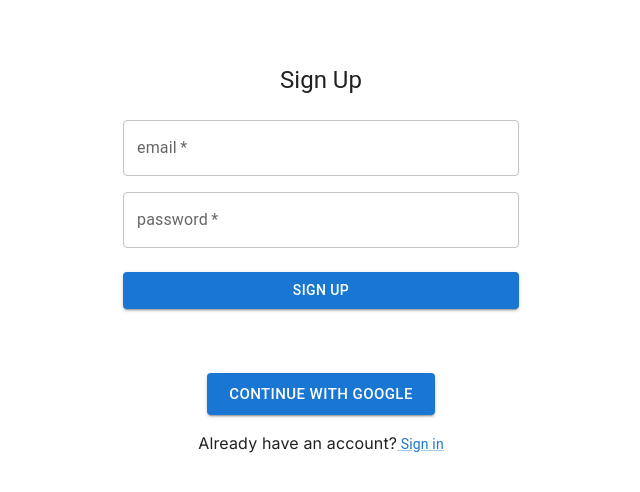
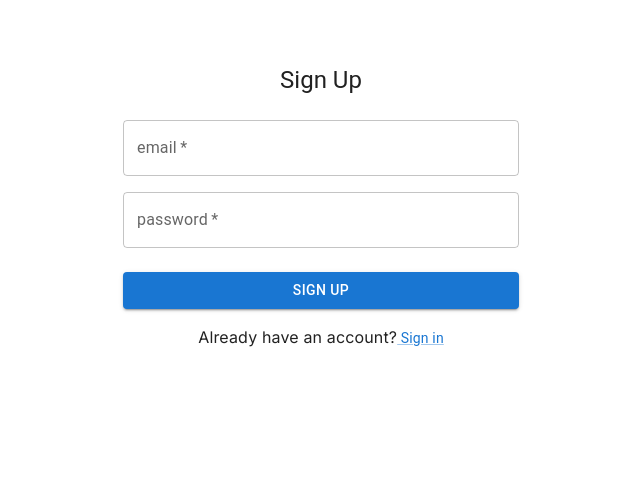
Before and after one commit to CS350-team6/elearning-platform-front, a Next.js app: page /register in a window 1280 px wide. Shown: the top 492 px of the page, without its empty margins (319-959 px from the left). Built offline with nearby package versions, Linux system fonts and the light colour scheme.

Commit message:
server action

```diff
--- a/src/app/register/display.tsx
+++ b/src/app/register/display.tsx
@@ -1,4 +1,6 @@
 "use client";
+
+import {getData} from "./link";
 
 import React, { useState, useRef } from 'react';
 import { useRouter } from 'next/navigation';
@@ -12,13 +14,9 @@ import Container from '@mui/material/Container';
 import Box from '@mui/material/Box';
 import { createTheme, ThemeProvider } from '@mui/material/styles';
 
-interface MyProps{
-  getData: (name: string, email: string) => Promise<boolean>;
-}
-
 const defaultTheme = createTheme();
 
-export default function Main({getData}:MyProps) {
+export default function Main() {
 
     const router = useRouter();
 
@@ -73,7 +71,7 @@ export default function Main({getData}:MyProps) {
     setFirstName('');
     setLastName('');
 
-    router.push('/login')
+    // router.push('/login')
 
 
     };
@@ -120,9 +118,9 @@ export default function Main({getData}:MyProps) {
 
 
           </Box>
-          <Box component="form" noValidate onSubmit={handleWithGoogleSubmit} sx={{ mt: 3 }}>
-            <Button type="submit" fullWidth variant="contained" size="large" sx={{ mt: 3, mb: 2 }}> Continue with Google </Button>
-          </Box>
+          {/* <Box component="form" noValidate onSubmit={handleWithGoogleSubmit} sx={{ mt: 3 }}>
+            <Button type="submit" fullWidth variant="contained" size="large" sx={{ mt: 3, mb: 2 }}> Continue with Google </Button> */}
+          {/* </Box> */}
 
 
           <div text-color='gray'>
--- /dev/null
+++ b/src/app/register/link.tsx
@@ -0,0 +1,32 @@
+import axios from 'axios';
+
+export async function getData(id: string, pw: string): Promise<boolean> {
+
+  "use server";
+  try {
+    // response는 json 형식으로 response = { result : <boolean>, type: <number>} type : 0->success 1->id 2->pw
+    const response = await axios.post('https://elearning-back.fly.dev/user_account/signup', {
+      userId: id,
+      userPw: pw,
+    }, {
+      headers: {
+        'Content-Type': 'application/json',
+      },
+    });
+
+    return Boolean(response.data.result);
+
+  } catch (error) {
+    console.error(error);
+
+  }
+  return false;
+}
+export default function Register() {
+
+  return (
+    <div>
+        hello
+    </div>
+  );
+}
--- a/src/app/register/page.tsx
+++ b/src/app/register/page.tsx
@@ -1,34 +1,11 @@
-import axios from 'axios';
-import Main from './display';
-
+import  Main from "./display"
 export default function Register() {
 
-  async function getData(id: string, pw: string): Promise<boolean> {
-    "use server"
 
-    try {
-      // response는 json 형식으로 response = { result : <boolean>, type: <number>} type : 0->success 1->id 2->pw
-      const response = await axios.post('https://elearning-back.fly.dev/user_account/signup', {
-        userId: id,
-        userPw: pw,
-      }, {
-        headers: {
-          'Content-Type': 'application/json',
-        },
-      });
-
-      return Boolean(response.data.result);
-
-    } catch (error) {
-      console.error(error);
-
-    }
-    return false;
-  }
 
   return (
     <div>
-      <Main getData={getData}/>
+      <Main/>
     </div>
   );
 }
```
